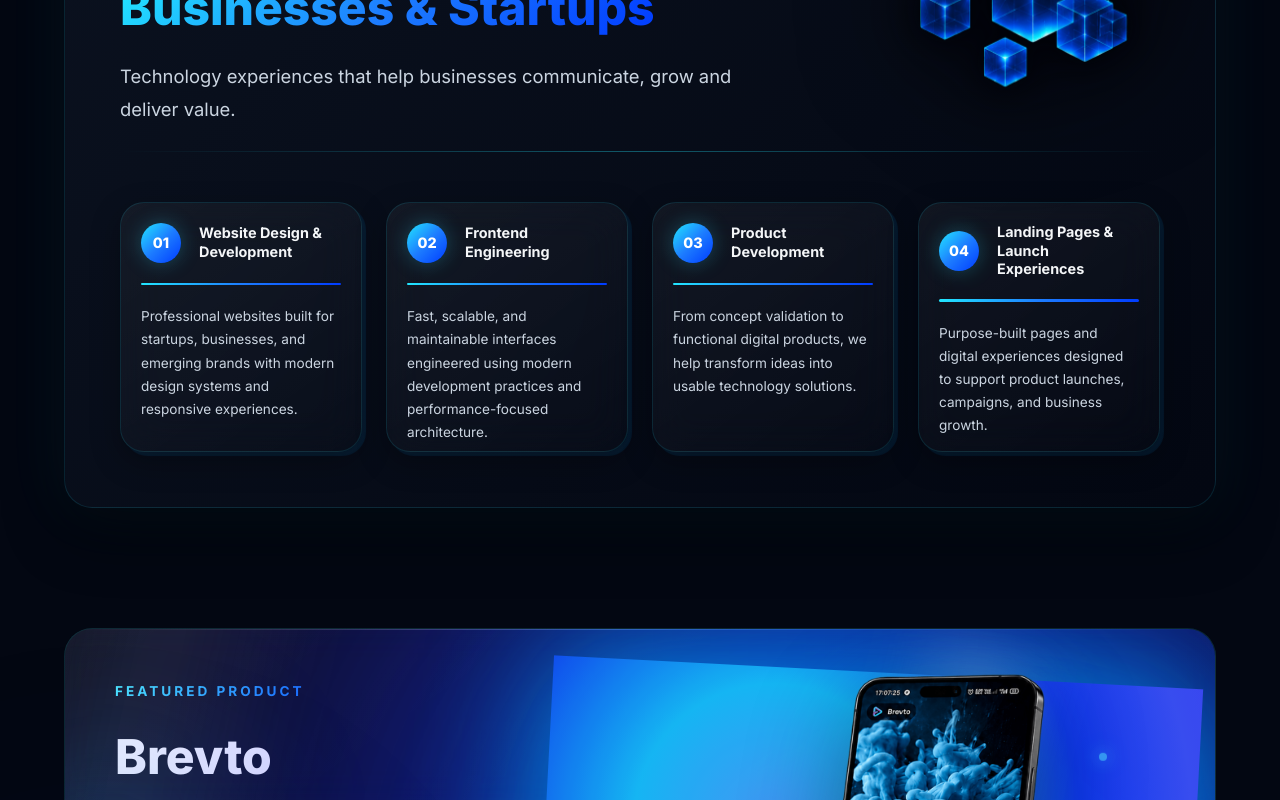
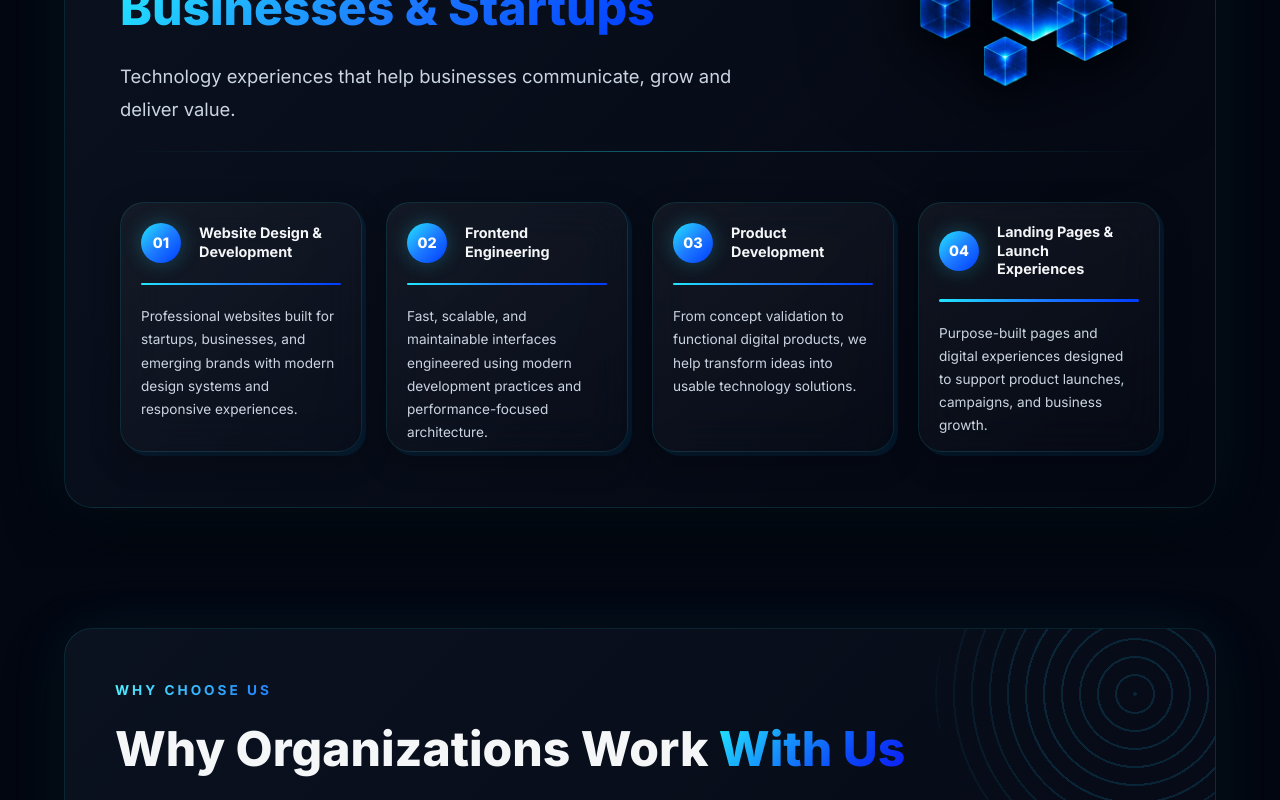
Before and after one commit to brevto/brevto-innovations-website, a React (Vite) app: page / in a window 1280 px wide. Shown: the part 2000-2800 px from the top of the page. Built offline with nearby package versions, Linux system fonts and the light colour scheme.

Commit message:
fix: add Google site verification meta tag and comment out Product Spotlight section

```diff
--- a/index.html
+++ b/index.html
@@ -3,6 +3,7 @@
   <head>
     <meta charset="utf-8" />
     <meta name="viewport" content="width=device-width, initial-scale=1.0" />
+    <meta name="google-site-verification" content="qMnn_hvtD25RdRjGn5n6Y-RDcYmS0wRaOx37lrEj8-g" />
     <link rel="icon" type="image/png" href="/favicon.png" />
     <title>Brevto Innovations Pvt Ltd</title>
   </head>
--- a/src/pages/Home.jsx
+++ b/src/pages/Home.jsx
@@ -20,7 +20,7 @@
 
       <ServicesSection />
 
-      <ProductSpotlight />
+      {/* <ProductSpotlight /> */}
 
       <WhyChooseUs />
 
```
